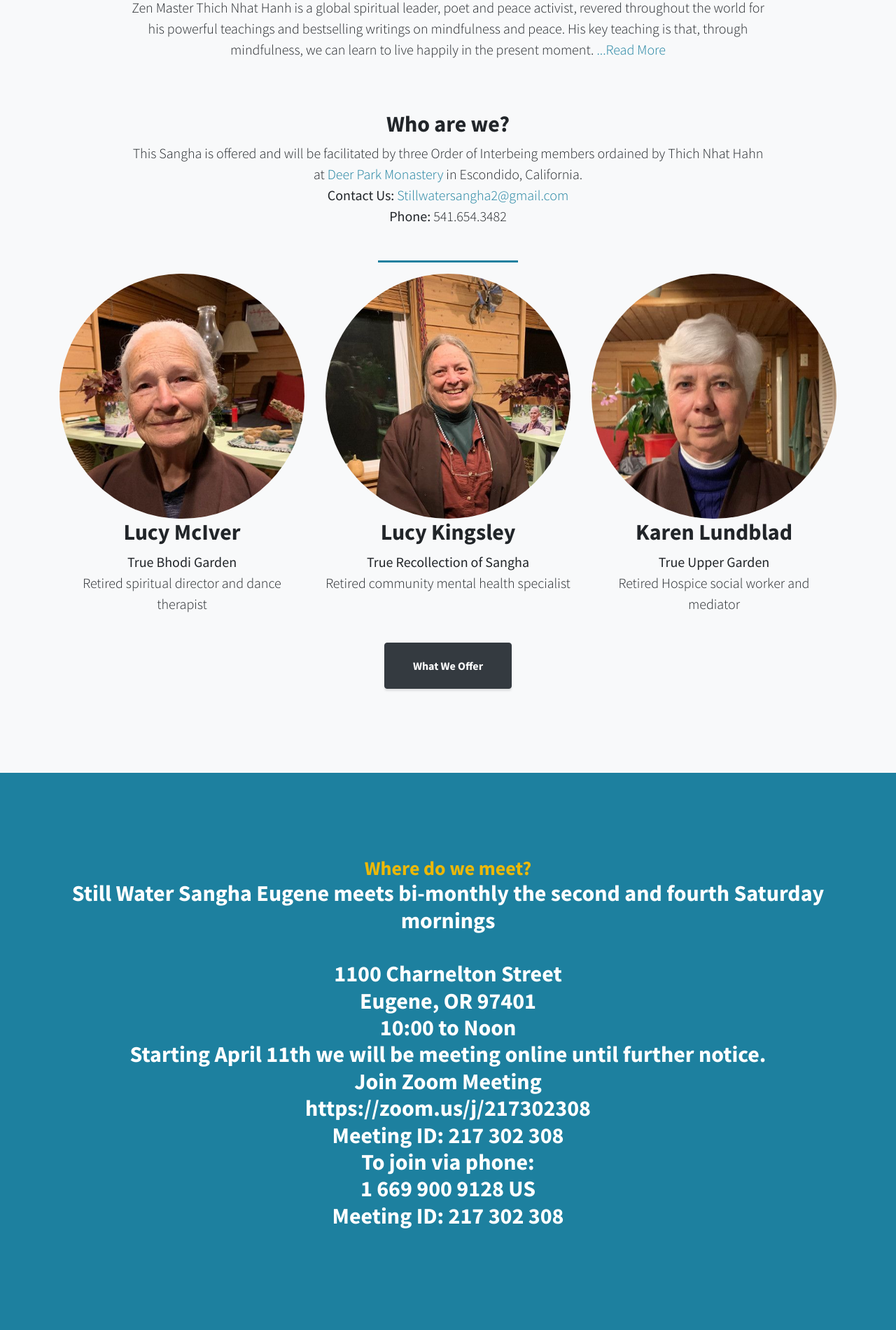
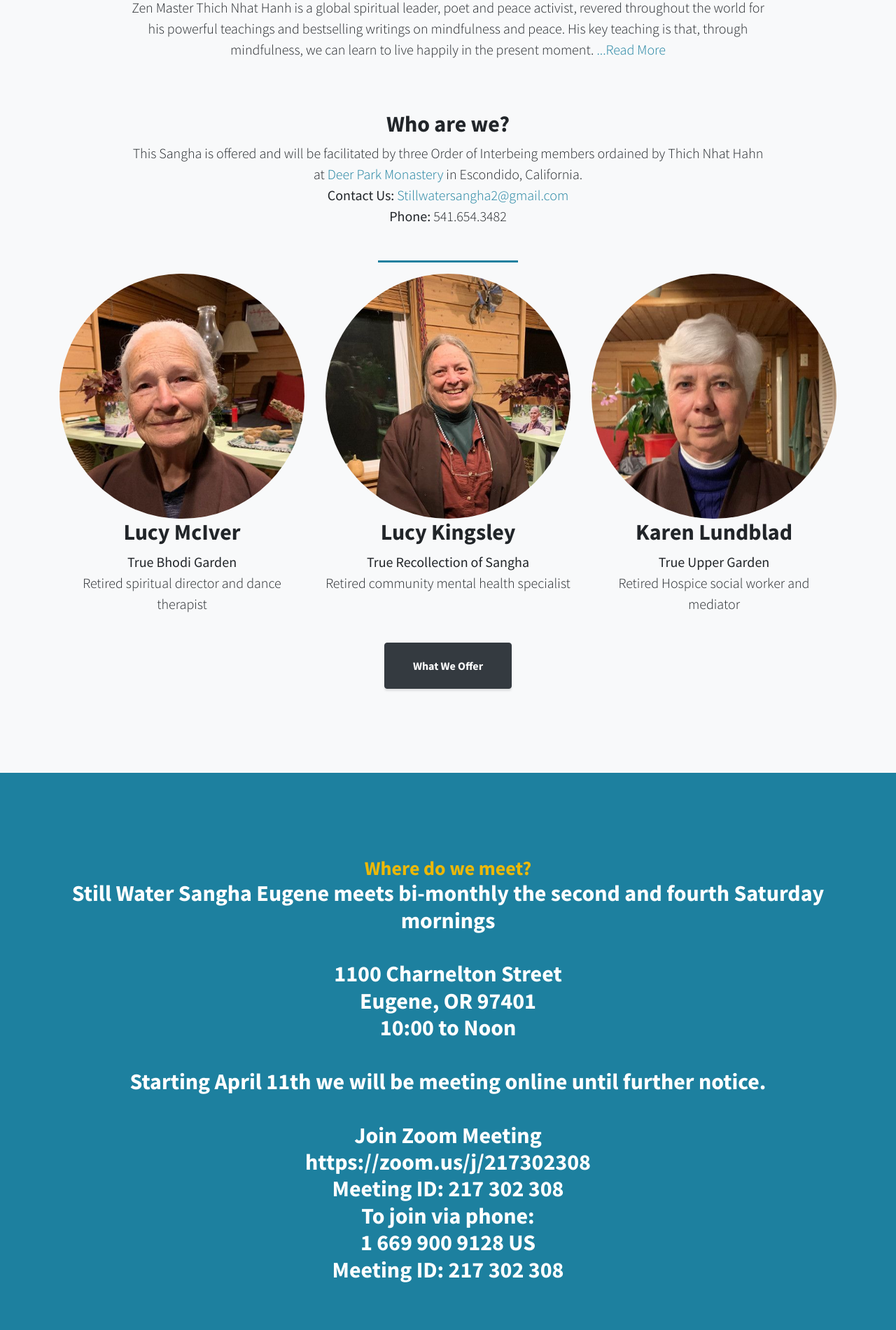
Before and after one commit to MROIS/eugene.mindful.community, a Jekyll site: the page built from index.html, in a window 1280 px wide. Shown: the part 2564-4464 px from the top of the page at 70% size. Built offline with Jekyll 4.4.1, drawn with Linux system fonts in a browser that asks for light colours; grey boxes are pictures that could not be loaded.

Commit message:
Update index.html

```diff
--- a/index.html
+++ b/index.html
@@ -113,7 +113,7 @@ layout: home
 <section id="when" class="content-section bg-primary text-white">
   <div class="container text-center">
     <h3 class="text-secondary mb-0">Where do we meet?</h3>
-    <h2 class="mb-4">Still Water Sangha Eugene meets bi-monthly the second and fourth Saturday mornings<br><br>1100 Charnelton Street<br>Eugene, OR 97401<br>10:00 to Noon<br>Starting April 11th we will be meeting online until further notice.<br>Join Zoom Meeting<br>https://zoom.us/j/217302308<br>Meeting ID: 217 302 308<br>To join via phone:<br>1 669 900 9128 US<br>Meeting ID: 217 302 308</h2>
+    <h2 class="mb-4">Still Water Sangha Eugene meets bi-monthly the second and fourth Saturday mornings<br><br>1100 Charnelton Street<br>Eugene, OR 97401<br>10:00 to Noon<br><br>Starting April 11th we will be meeting online until further notice.<br><br>Join Zoom Meeting<br>https://zoom.us/j/217302308<br>Meeting ID: 217 302 308<br>To join via phone:<br>1 669 900 9128 US<br>Meeting ID: 217 302 308</h2>
   </div>
 </section>
 
```
